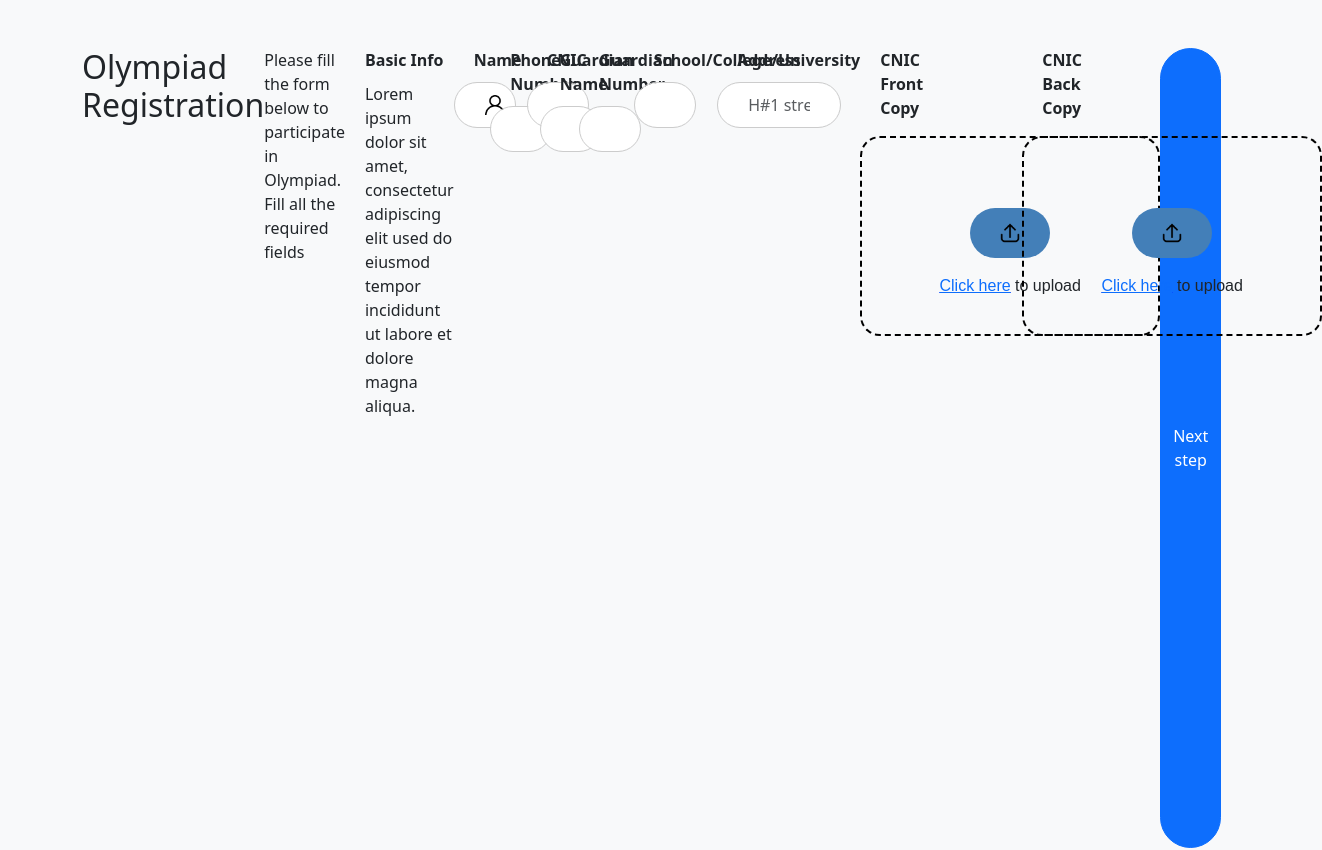
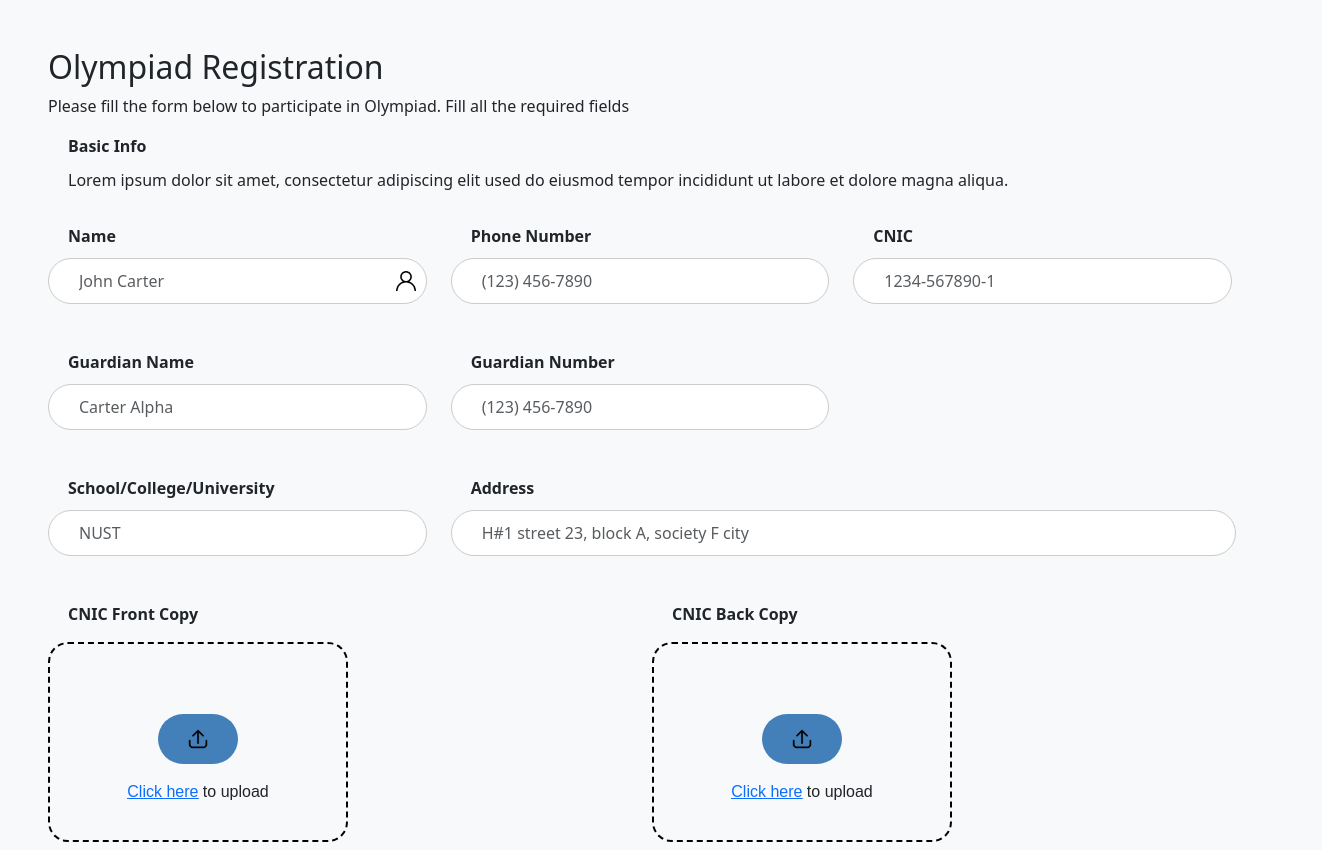
Before and after one commit to Vaasel/olympiad, a React (Create React App) app in the folder client/: page /basic-info in a window 1280 px wide. Shown: the top 850 px of the page, 1322 px wide, since content can reach past the window. Built offline with nearby package versions, Linux system fonts and the light colour scheme.

Commit message:
Correct the layout in basic info page

```diff
--- a/client/src/App.jsx
+++ b/client/src/App.jsx
@@ -5,8 +5,6 @@ import { Redirect } from 'react-router-dom';
 import SignUp from './Pages/SignUpPage';
 import Login from './Pages/LoginPage';
 import  OlympiadRegistration  from "./Pages/Registration";
-import './Styles/Registration.css';
-import './Styles/SignUpPage.css';
 
 
 const App = () => {
--- a/client/src/Pages/Registration.jsx
+++ b/client/src/Pages/Registration.jsx
@@ -9,7 +9,7 @@ const OlympiadRegistration = () => {
 
 
   return (
-    <div className="container mt-5">
+    <div className="m-5">
       <h2>Olympiad Registration</h2>
       <p>Please fill the form below to participate in Olympiad. Fill all the required fields</p>
       {/* <form onSubmit={handleSubmit}> */}
```
